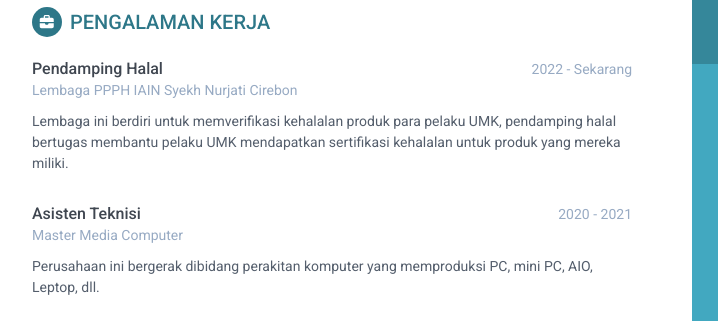
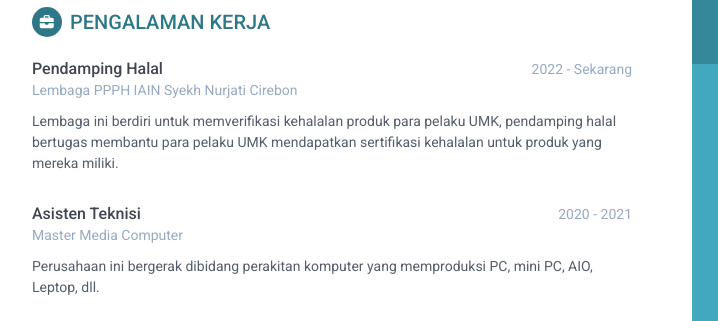
Before and after one commit to ilhamnrstywn/cv, a plain HTML site: page index.html in a window 1280 px wide. Shown: the part 293-614 px from the top of the page, 188-906 px from the left. Drawn offline with Linux system fonts and the light colour scheme.

Commit message:
Update index.html

```diff
--- a/index.html
+++ b/index.html
@@ -89,7 +89,7 @@
                         <div class="company">Lembaga PPPH IAIN Syekh Nurjati Cirebon</div>
                     </div><!--//meta-->
                     <div class="details">
-                        <p>Lembaga ini berdiri untuk memverifikasi kehalalan produk para pelaku UMK, pendamping halal bertugas membantu pelaku UMK mendapatkan sertifikasi kehalalan untuk produk yang mereka miliki.</p>
+                        <p>Lembaga ini berdiri untuk memverifikasi kehalalan produk para pelaku UMK, pendamping halal bertugas membantu para pelaku UMK mendapatkan sertifikasi kehalalan untuk produk yang mereka miliki.</p>
                     </div><!--//details-->
                 </div><!--//item-->
 
```
